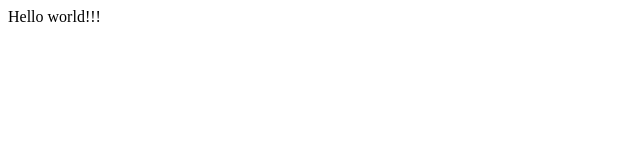
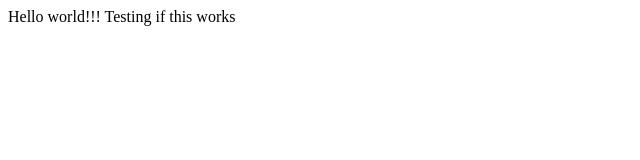
Before and after one commit to kinyean/cs50w, a plain HTML site: page hello.html in a window 1280 px wide. Shown: the whole page, without its empty margins (0-640 px from the left). Drawn offline with Linux system fonts and the light colour scheme.

Commit message:
Test push

```diff
--- a/hello.html
+++ b/hello.html
@@ -5,5 +5,6 @@
   </head>
   <body>
     Hello world!!!
+    Testing if this works
   </body>
 </html>
```
Also changed, not shown: 1 other file.
